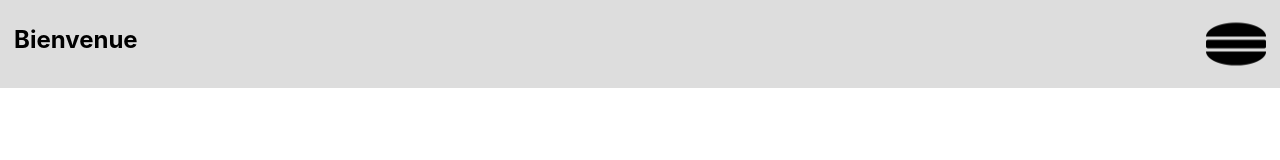
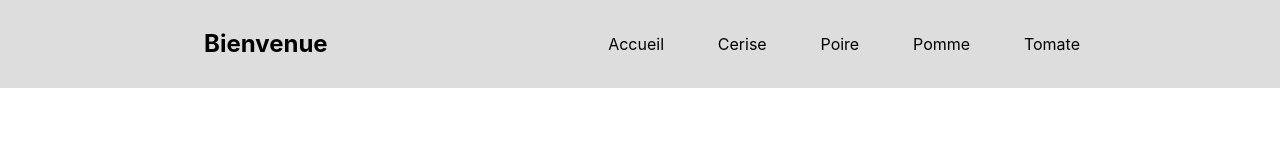
Before and after one commit to Christophe-miw/2020_exo_menu, a website: page eval_layout_menu.html in a window 1280 px wide. Drawn offline with Linux system fonts and the light colour scheme.

Commit message:
menu desktop fonctionnel

```diff
--- a/css/mon_site.scss
+++ b/css/mon_site.scss
@@ -16,6 +16,9 @@
   align-items: center;
   height: 88px;
   margin-left: 14px;
+  h1 {
+    margin: 0;
+  }
 }
 
 %hamburgerFixed {
@@ -37,15 +40,42 @@
 
 ul.menu {
   display: none;
-}
-
-input[type='checkbox']:checked ~ ul.menu {
-  display: flex;
+  list-style: none;
   flex-direction: column;
-  list-style: none;
-  padding: 0px;
+  justify-content: space-between;
+  margin: 0;
+  padding: 0;
   li {
     margin: 10px;
     text-align: center;
   }
 }
+
+input[type='checkbox']:checked ~ ul.menu {
+  display: flex;
+}
+
+
+@media screen and (min-width: 768px) {
+
+  .hamb, .checkMenu {
+    display: none;
+  }
+
+  ul.menu {
+    display: flex;
+    flex-direction: row;
+    flex-grow: 1;
+  }
+
+  .barrnav .conteneur {
+    display: flex;
+    align-items: center;
+    max-width: 900px;
+    margin: 0 auto;
+    .bienvenue {
+      flex-grow: 2;
+    }
+  }
+
+}
--- a/eval_layout_menu.html
+++ b/eval_layout_menu.html
@@ -10,6 +10,7 @@
 	<body>
 
 		<nav class="barrnav">
+			<div class="conteneur">
 				<div class="bienvenue">
 					<h1>Bienvenue</h1>
 				</div>
@@ -22,7 +23,8 @@
 					<li><a class="tit" href="pomme.html">Pomme</a></li>
 					<li><a class="tit" href="tomate.html">Tomate</a></li>
 				</ul>
-		</nav
+			</div>
+		</nav>
 
 
 	</body>
```
Also changed, not shown: css/mon_site.css, 1 other file. Lines whose indentation alone changed are shown as unchanged.
